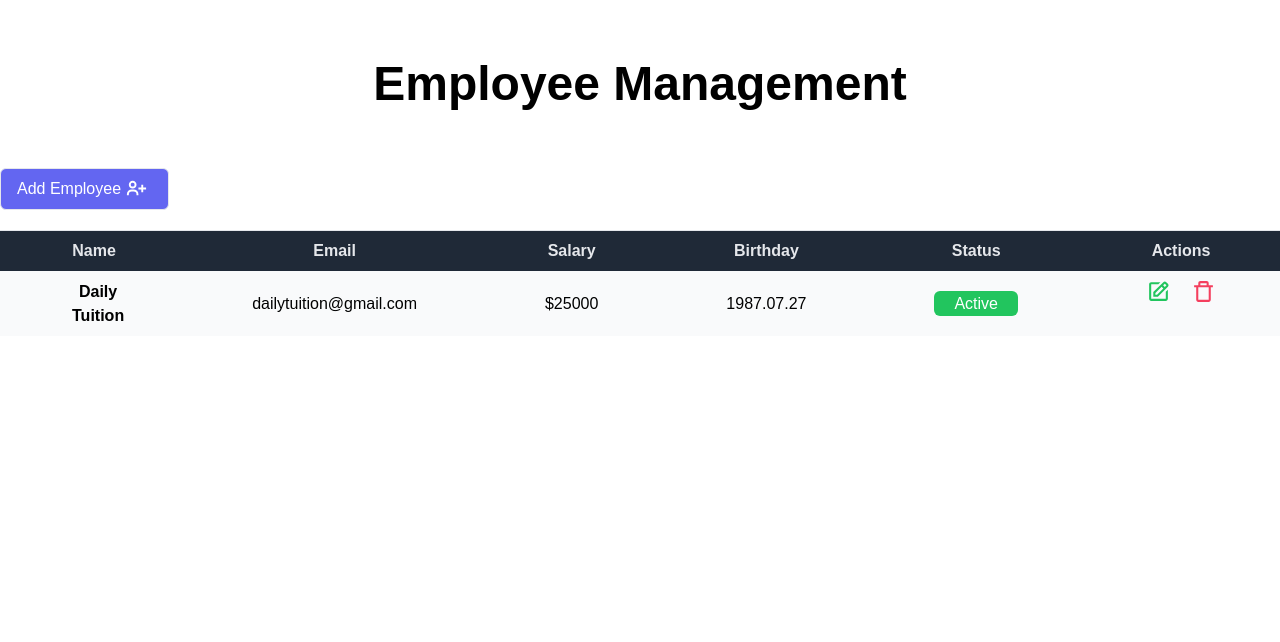
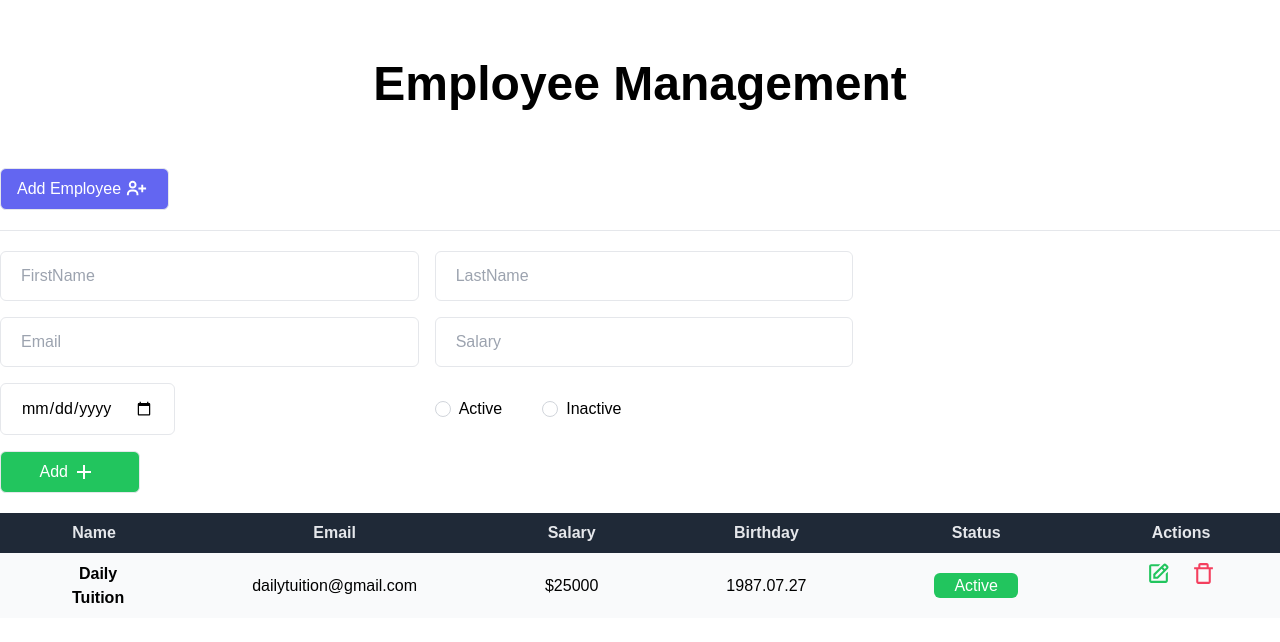
Before and after one commit to VaidasMakstutis/next-js-and-mongo-db-crud-app, a Next.js app: page / in a window 1280 px wide. Shown: the top 642 px of the page. Built offline with nearby package versions, Linux system fonts and the light colour scheme.

Commit message:
form component and getting data from form

```diff
--- /dev/null
+++ b/src/app/components/Form.jsx
@@ -0,0 +1,101 @@
+"use client";
+import { useReducer } from "react";
+import { BiPlus } from "react-icons/bi";
+
+const formReducer = (state, event) => {
+  return {
+    ...state,
+    [event.target.name]: event.target.value
+  };
+};
+
+const Form = () => {
+  const [formData, setFormData] = useReducer(formReducer, {});
+
+  const handleSubmit = e => {
+    e.preventDefault();
+    console.log(formData);
+  };
+
+  return (
+    <form className="grid lg:grid-cols-2 w-4/6 gap-4" onSubmit={handleSubmit}>
+      <div className="input-type">
+        <input
+          type="text"
+          onChange={setFormData}
+          name="firstname"
+          className="border w-full px-5 py-3 focus:outline-none rounded-md"
+          placeholder="FirstName"
+        />
+      </div>
+      <div className="input-type">
+        <input
+          type="text"
+          onChange={setFormData}
+          name="lastname"
+          className="border w-full px-5 py-3 focus:outline-none rounded-md"
+          placeholder="LastName"
+        />
+      </div>
+      <div className="input-type">
+        <input
+          type="text"
+          onChange={setFormData}
+          name="email"
+          className="border w-full px-5 py-3 focus:outline-none rounded-md"
+          placeholder="Email"
+        />
+      </div>
+      <div className="input-type">
+        <input
+          type="text"
+          onChange={setFormData}
+          name="salary"
+          className="border w-full px-5 py-3 focus:outline-none rounded-md"
+          placeholder="Salary"
+        />
+      </div>
+      <div className="input-type">
+        <input type="date" onChange={setFormData} name="date" className="border px-5 py-3 focus:outline-none rounded-md" placeholder="Salary" />
+      </div>
+
+      <div className="flex gap-10 items-center">
+        <div className="form-check">
+          <input
+            type="radio"
+            onChange={setFormData}
+            value="Active"
+            id="radioDefault1"
+            name="status"
+            className="form-check-input appearance-none rounded-full h-4 w-4 border border-gray-300  bg-white checked:bg-green-500 checked:border-green-500 focus:outline-none transition duration-200 mt-1 align-top bg-no-repeat bg-center bg-contain float-left mr-2 cursor-pointer"
+          />
+          <label htmlFor="radioDefault1" className="inline-block tet-gray-800">
+            Active
+          </label>
+        </div>
+        <div className="form-check">
+          <input
+            type="radio"
+            onChange={setFormData}
+            value="Inactive"
+            id="radioDefault2"
+            name="status"
+            className="form-check-input appearance-none rounded-full h-4 w-4 border border-gray-300  bg-white checked:bg-green-500 checked:border-green-500 focus:outline-none transition duration-200 mt-1 align-top bg-no-repeat bg-center bg-contain float-left mr-2 cursor-pointer"
+          />
+          <label htmlFor="radioDefault2" className="inline-block tet-gray-800">
+            Inactive
+          </label>
+        </div>
+      </div>
+
+      <button className="flex justify-center text-md w-2/6 bg-green-500 text-white px-4 py-2 border rounded-md hover:bg-gray-50 hover:border-green-500 hover:text-green-500">
+        Add{" "}
+        <span className="px-1">
+          <BiPlus size={24}></BiPlus>
+        </span>
+      </button>
+    </form>
+  );
+};
+
+export default Form;
--- a/src/app/page.js
+++ b/src/app/page.js
@@ -1,5 +1,7 @@
+"use client";
 import { BiUserPlus } from "react-icons/bi";
 import Table from "./components/Table";
+import Form from "./components/Form";
 
 const Home = () => {
   return (
@@ -15,8 +17,10 @@
               </span>
             </button>
           </div>
-
-          {/*collapsable form */}
+        </div>
+        {/*collapsable form */}
+        <div className="container mx-auto py-5">
+          <Form />
         </div>
         {/*table */}
         <div className="container mx-auto">
```
